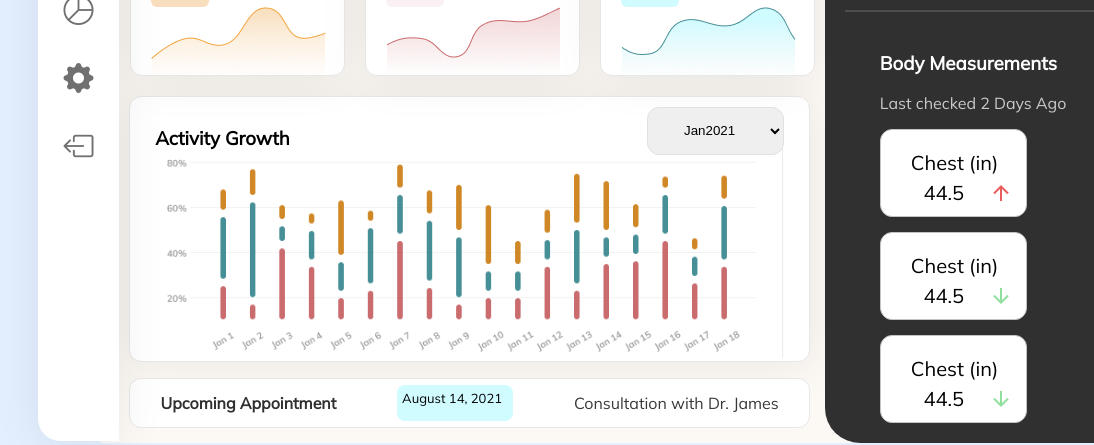
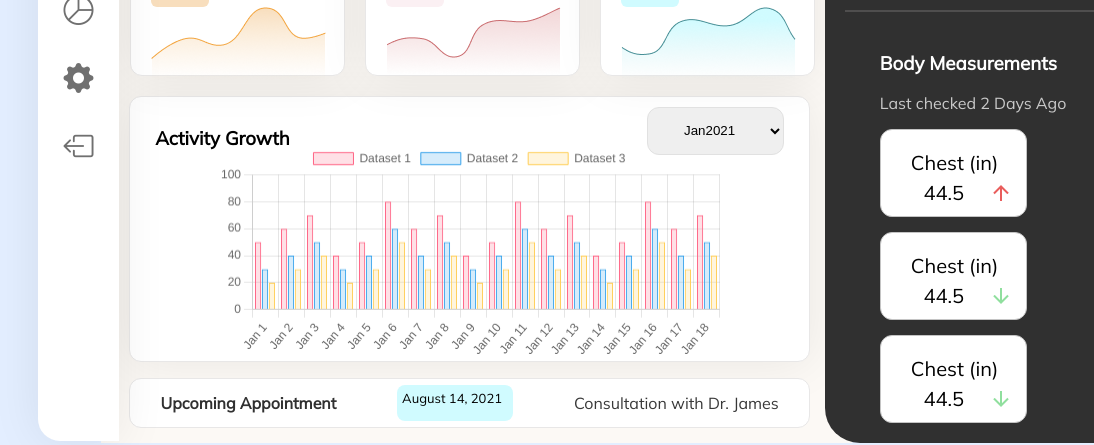
Before and after one commit to jasurhaydarovcode/Health-Overview, a website: page index.html in a window 1280 px wide. Shown: the part 329-774 px from the top of the page, 0-1094 px from the left. Drawn offline with nearby package versions, Linux system fonts and the light colour scheme.

Commit message:
Add Chart.js

```diff
--- /dev/null
+++ b/chart.js/activity-growth.js
@@ -0,0 +1,48 @@
+const ctx = document.querySelector('#activityGrowthChart').getContext('2d');
+const activityGrowthChart = new Chart(ctx, {
+    type: 'bar',
+    data: {
+        labels: ['Jan 1', 'Jan 2', 'Jan 3', 'Jan 4', 'Jan 5', 'Jan 6', 'Jan 7', 'Jan 8', 'Jan 9', 'Jan 10', 'Jan 11', 'Jan 12', 'Jan 13', 'Jan 14', 'Jan 15', 'Jan 16', 'Jan 17', 'Jan 18'],
+        datasets: [
+            {
+                label: 'Dataset 1',
+                data: [50, 60, 70, 40, 50, 80, 60, 70, 40, 50, 80, 60, 70, 40, 50, 80, 60, 70],
+                backgroundColor: 'rgba(255, 99, 132, 0.2)',
+                borderColor: 'rgba(255, 99, 132, 1)',
+                borderWidth: 1
+            },
+            {
+                label: 'Dataset 2',
+                data: [30, 40, 50, 30, 40, 60, 40, 50, 30, 40, 60, 40, 50, 30, 40, 60, 40, 50],
+                backgroundColor: 'rgba(54, 162, 235, 0.2)',
+                borderColor: 'rgba(54, 162, 235, 1)',
+                borderWidth: 1
+            },
+            {
+                label: 'Dataset 3',
+                data: [20, 30, 40, 20, 30, 50, 30, 40, 20, 30, 50, 30, 40, 20, 30, 50, 30, 40],
+                backgroundColor: 'rgba(255, 206, 86, 0.2)',
+                borderColor: 'rgba(255, 206, 86, 1)',
+                borderWidth: 1
+            }
+        ]
+    },
+    options: {
+        scales: {
+            y: {
+                beginAtZero: true,
+                max: 100
+            }
+        },
+        responsive: true,
+        plugins: {
+            legend: {
+                position: 'top',
+            },
+            title: {
+                display: true,
+                // text: 'Activity Growth'
+            }
+        }
+    }
+});
--- a/index.html
+++ b/index.html
@@ -1,5 +1,6 @@
 <!DOCTYPE html>
 <html lang="en">
+
 <head>
     <meta charset="UTF-8">
     <meta name="viewport" content="width=device-width, initial-scale=1.0">
@@ -8,10 +9,14 @@
     <!-- Fav Icon -->
     <link rel="icon" href="./img/Standard Collection 10 (1).png">
     <!-- Icons Bootstrap -->
-    <link rel="stylesheet" type="text/css" href="https://cdn.jsdelivr.net/npm/bootstrap-icons@1.11.2/font/bootstrap-icons.min.css">
+    <link rel="stylesheet" type="text/css"
+        href="https://cdn.jsdelivr.net/npm/bootstrap-icons@1.11.2/font/bootstrap-icons.min.css">
     <!-- Style -->
     <link rel="stylesheet" href="./scss/main.css">
+    <!-- Chart.js -->
+    <script src="https://cdn.jsdelivr.net/npm/chart.js"></script>
 </head>
+
 <body>
 
 
@@ -38,7 +43,7 @@
         </div>
 
 
-            <!-- ======== Center Part ========= -->
+        <!-- ======== Center Part ========= -->
         <div class="center-page">
             <div class="center-beetwen">
                 <div>
@@ -136,7 +141,9 @@
                 <div></div>
                 <!-- whats graph -->
                 <div>
-                    <div class="graph-img"></div>
+                    <div class="graph-chart">
+                        <canvas id="activityGrowthChart"></canvas>
+                    </div>
                 </div>
             </div>
             <div class="info-bottom">
@@ -241,5 +248,8 @@
             </div>
         </div>
     </div>
+
+    <script src="./chart.js/activity-growth.js"></script>
 </body>
+
 </html>
--- a/package.json
+++ b/package.json
@@ -3,7 +3,6 @@
   "version": "1.0.0",
   "main": "index.js",
   "scripts": {
-    "test": "echo \"Error: no test specified\" && exit 1",
     "sass": "sass -w scss/"
   },
   "author": "Jasur",
--- a/scss/main.scss
+++ b/scss/main.scss
@@ -11,6 +11,7 @@
     display: flex;
     margin: 0 auto;
     width: 1350px;
+
     .Sidebar {
         position: relative;
         left: 18px;
@@ -22,11 +23,13 @@
         width: 90px;
         row-gap: 20px;
         height: 750px;
+
         .Sidebar-img {
             .logo {
                 margin-bottom: 20px;
                 margin-top: 20px;
             }
+
             display: flex;
             align-items: center;
             justify-content: center;
@@ -40,14 +43,17 @@
     padding: 15px;
     width: 800px;
     height: max-content;
+
     .center-beetwen {
         display: flex;
         justify-content: space-around;
         align-items: center;
         margin-left: 20px;
+
         .btn-center {
             margin-left: 300px;
         }
+
         button {
             margin-left: 12px;
             box-shadow: 0px 1px 50px 0px #00000005;
@@ -58,6 +64,7 @@
             cursor: pointer;
         }
     }
+
     .activity-table {
         border-radius: 12px;
         border: 1px solid #E8E7E7;
@@ -68,9 +75,11 @@
         height: 244px;
         background-color: #fff;
         padding: 10px 25px;
+
         .activity-top {
             display: flex;
             justify-content: space-between;
+
             select {
                 text-align: center;
                 border: none;
@@ -81,6 +90,7 @@
             }
         }
     }
+
     .info-bottom {
         width: 679px;
         background-color: #fff;
@@ -93,10 +103,12 @@
         display: flex;
         justify-content: space-around;
         align-items: center;
+
         div:first-child {
             color: #303030;
             font-weight: bold;
         }
+
         div:nth-child(2) {
             width: 111px;
             height: 31px;
@@ -106,6 +118,7 @@
             padding-top: 5px;
             padding-left: 5px;
         }
+
         div:nth-child(3) {
             color: #383838;
         }
@@ -123,6 +136,7 @@ i {
     align-items: center;
     cursor: pointer;
     margin-bottom: 8px;
+
     &:hover {
         background-color: #303030;
         color: white;
@@ -138,6 +152,7 @@ i {
     display: flex;
     gap: 20px;
     margin-left: 14px;
+
     .blood-card {
         background-color: #fff;
         width: 213px;
@@ -145,25 +160,31 @@ i {
         box-shadow: 0px 1px 50px 0px #00000014;
         border: 1px solid #E8E7E7;
         border-radius: 12px;
+
         .top-blood {
             display: flex;
             justify-content: space-around;
             margin-top: 20px;
         }
+
         .middle-blood {
             margin-left: 20px;
             display: flex;
             align-items: center;
+
             h2 {
                 font-size: 32px;
             }
+
             p {
                 margin-left: 12px;
                 color: #818181;
             }
         }
+
         .btn-normal {
             margin-left: 20px;
+
             button {
                 border: none;
                 width: 58px;
@@ -189,14 +210,17 @@ i {
     // height: 750px;
     height: max-content;
     border-radius: 35px;
+
     .top-bmi {
         display: flex;
         justify-content: space-around;
         align-items: center;
         margin-top: 20px;
+
         h2 {
             color: white;
         }
+
         select {
             width: 157px;
             height: 48px;
@@ -207,11 +231,13 @@ i {
             background-color: #303030;
         }
     }
+
     .three_div {
         display: flex;
         justify-content: center;
         gap: 10px;
         align-items: center;
+
         .he-wi-div {
             .height__div {
                 width: 187px;
@@ -219,25 +245,30 @@ i {
                 border-radius: 12px;
                 background-color: #F8DEBD;
                 margin-bottom: 10px;
+
                 img {
                     margin-left: 40%;
                     margin-top: 15px;
                 }
+
                 .sm-height {
                     display: flex;
                     gap: 10px;
                     justify-content: center;
                 }
             }
+
             .weight__div {
                 width: 187px;
                 height: 82px;
                 border-radius: 12px;
                 background-color: #D0FBFF;
+
                 img {
                     margin-left: 40%;
                     margin-top: 15px;
                 }
+
                 .sm-height {
                     display: flex;
                     gap: 10px;
@@ -245,28 +276,34 @@ i {
                 }
             }
         }
+
         .dot {
             position: absolute;
             margin-top: -20px;
             margin-left: 130px;
         }
+
         .body-div {
             width: 283px;
             height: 184px;
             border-radius: 12px;
             background: #4A4949;
+
             .body-moss-text {
                 color: #fff;
                 padding-left: 20px;
             }
+
             .herz-div {
                 display: flex;
                 align-items: center;
                 justify-content: space-around;
+
                 p {
                     font-size: 24px;
                     color: #fff;
                 }
+
                 button {
                     border: none;
                     width: 101px;
@@ -275,9 +312,11 @@ i {
                     background-color: #D6FFDD;
                 }
             }
+
             .gradient-selector {
                 display: flex;
                 justify-content: center;
+
                 .gradient-uzi {
                     width: 243px;
                     height: 14px;
@@ -286,9 +325,11 @@ i {
                 }
 
             }
+
             .number-gradient-bottom {
                 display: flex;
                 justify-content: space-around;
+
                 p {
                     color: #fff;
                 }
@@ -308,10 +349,12 @@ i {
     justify-content: space-around;
     margin-top: 20px;
     color: #fff;
+
     .man-left {
         p {
             color: #CACACA;
         }
+
         .info-man {
             width: 145px;
             height: 86px;
@@ -320,12 +363,14 @@ i {
             border-radius: 12px;
             margin-top: 15px;
         }
+
         .info-man {
             p {
                 color: #000000;
                 font-size: 20px;
                 margin-left: 30px;
             }
+
             div {
                 display: flex;
                 justify-content: space-around;
@@ -334,17 +379,20 @@ i {
             }
         }
     }
+
     .man-right {
         .man {
             width: 180px;
             height: 391px;
             background: url(../img/man/Page-1.png) no-repeat;
             background-size: contain;
+
             img {
                 margin-left: 41px;
                 width: 41.2px;
                 height: 21.2px;
             }
+
             .pinterest {
                 position: absolute;
                 width: 199px;
@@ -356,10 +404,9 @@ i {
     }
 }
 
-.graph-img {
-    background: url(../img/centerPage/Acitivity\ Growth.png) no-repeat;
-    background-size: cover;
-    width: 100%;
-    height: 210px;
-    margin-top: -20px;
+// Graph with Chart.js
+.graph-chart {
+    width: 80%;
+    margin: auto;
+    margin-top: -60px;
 }
```
Also changed, not shown: scss/main.css, 1 other file.
